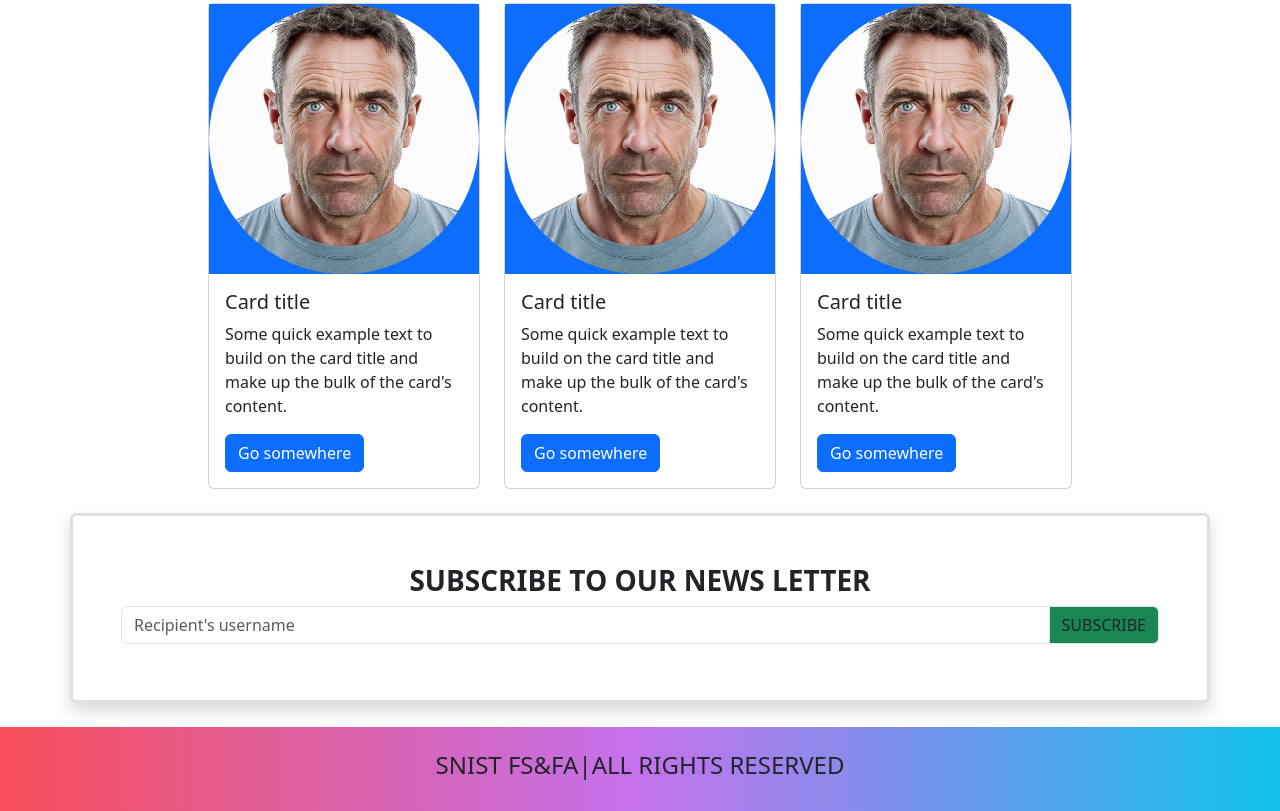
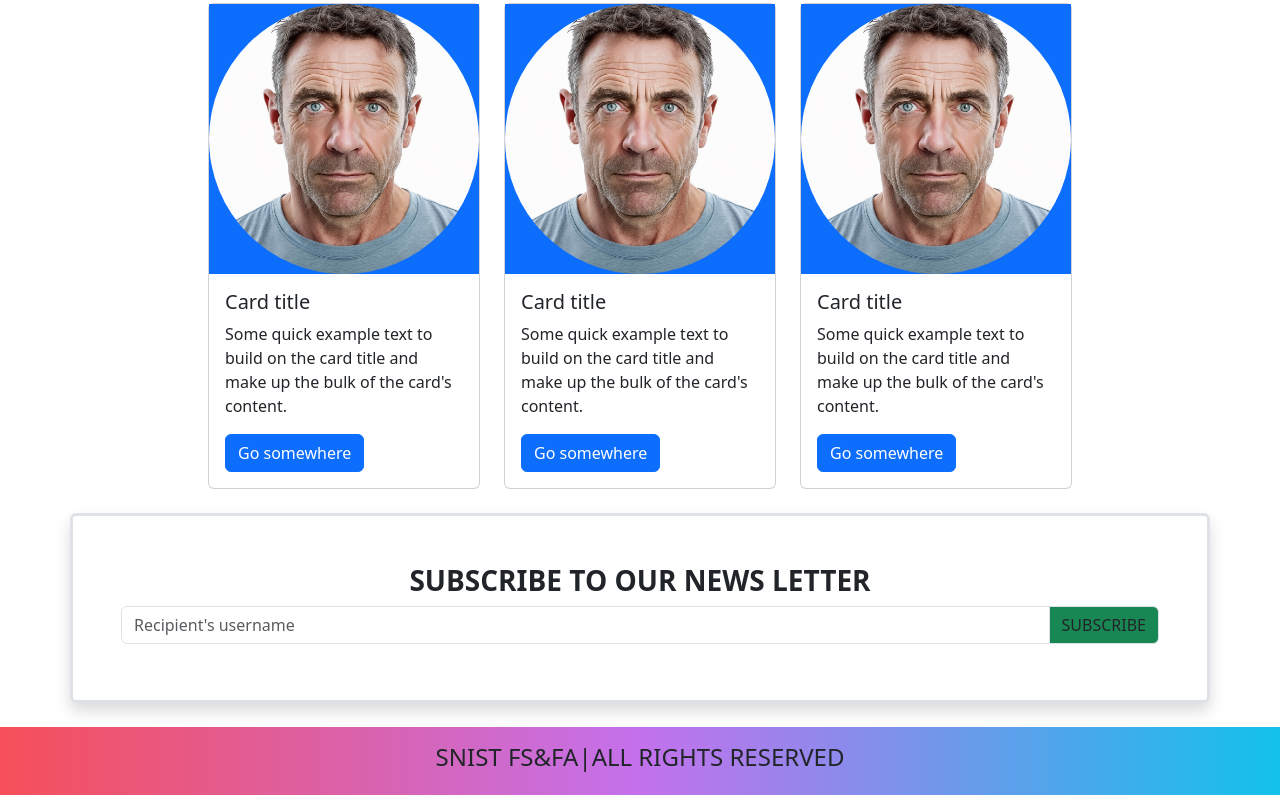
Before and after one commit to ManasaT22/Shoesstore, a plain HTML site: page index.html in a window 1280 px wide. Shown: the part 1621-2432 px from the top of the page. Drawn offline with nearby package versions, Linux system fonts and the light colour scheme.

Commit message:
Update index.html

```diff
--- a/index.html
+++ b/index.html
@@ -200,7 +200,7 @@
         <span class="input-group-text bg-success" id="basic-addon2">SUBSCRIBE</span>
       </div>
    </div>
-   <footer class="p-4">
+   <footer class="p-3">
     <h4 class="text-center">SNIST FS&FA|ALL RIGHTS RESERVED</h4>
    </footer>
 
```
